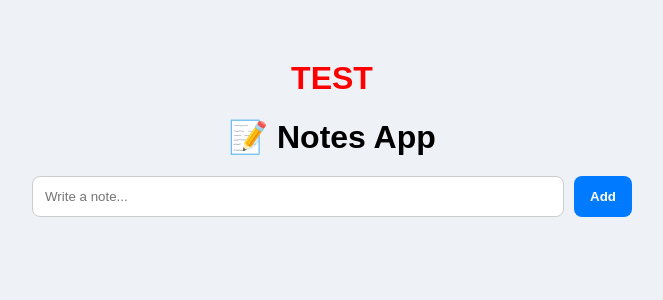
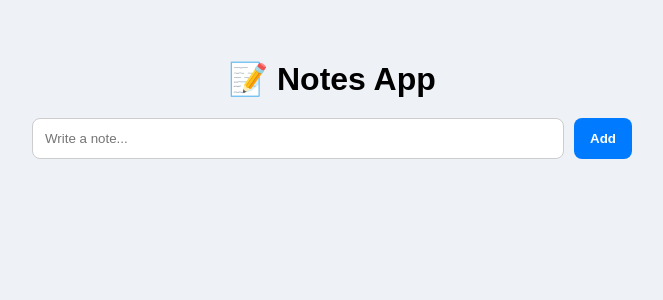
Before and after one commit to Th3ThirdMan/terraform-demo, a Flask app: page / in a window 1280 px wide. Shown: the top 300 px of the page, without its empty margins (308-971 px from the left). Run offline with Flask 3, Linux system fonts and the light colour scheme; data that the repository does not hold is empty.

Commit message:
remove test html

```diff
--- a/app/templates/index.html
+++ b/app/templates/index.html
@@ -62,7 +62,6 @@ li {
 
 <body>
 
-<h1 style="color:red;">TEST</h1>
 <h1>📝 Notes App</h1>
 <form id="noteForm">
     <input type="text" id="noteInput" placeholder="Write a note..." />
```
